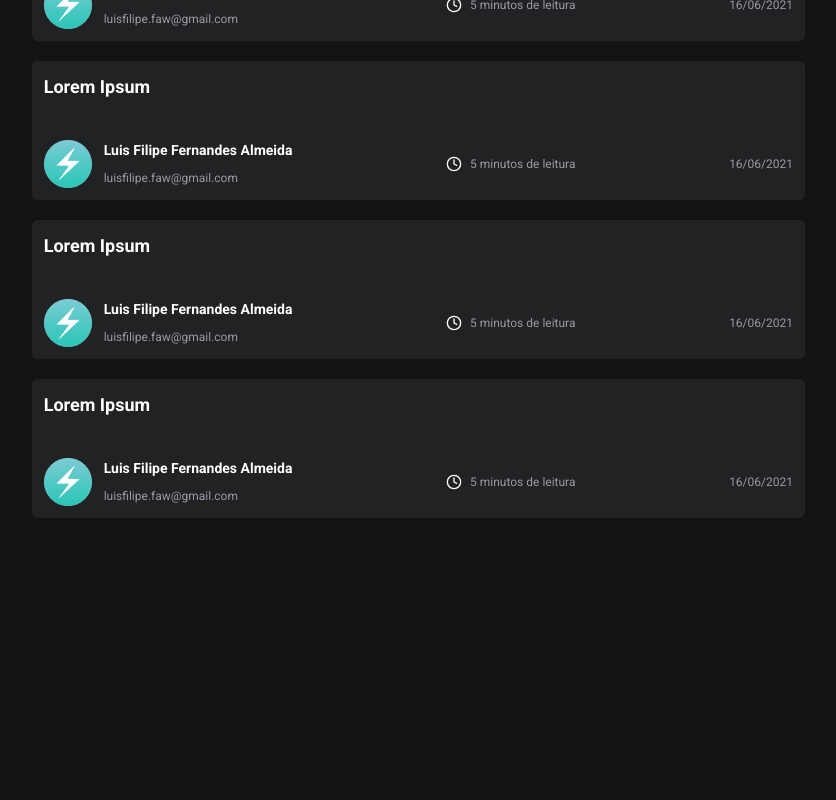
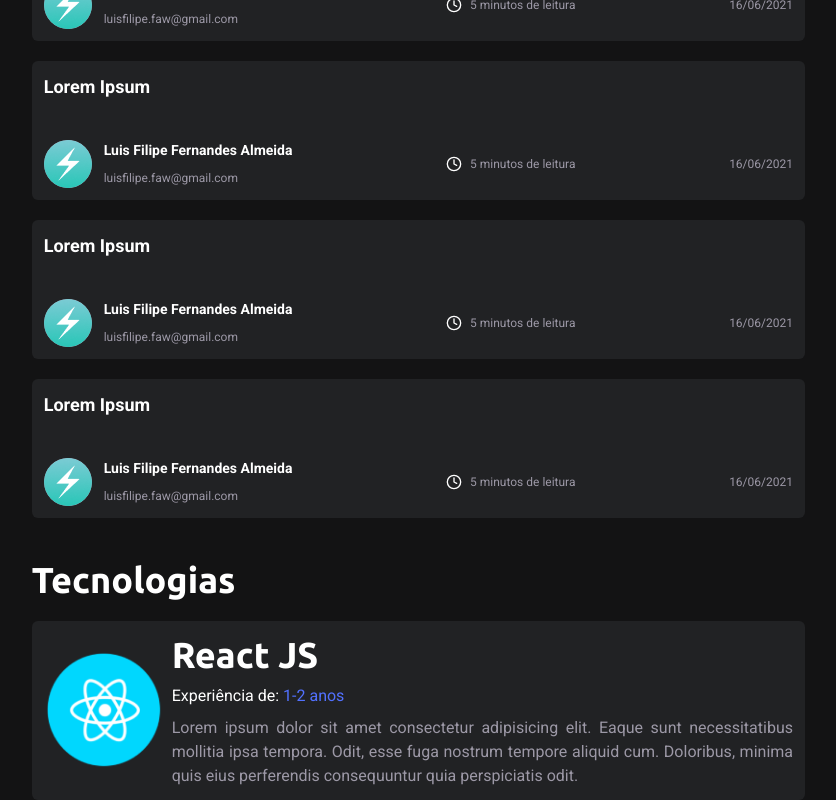
Before and after one commit to hackateam-exreact/frontend, a Next.js app: page /dev/profile/1 in a window 1280 px wide. Shown: the part 1073-1873 px from the top of the page, without its empty margins (435-1271 px from the left). Before the commit the page ends 1591 px from the top, so only its background shows below. Built offline with nearby package versions, Linux system fonts and the light colour scheme.

Commit message:
Add techs session to user profile page

```diff
--- a/src/pages/dev/profile/[userId].tsx
+++ b/src/pages/dev/profile/[userId].tsx
@@ -9,6 +9,7 @@ import Head from 'next/head'
 import { ProfileDescription } from 'components/Profile/ProfileDescription'
 import { ProfileSummary } from 'components/Profile/ProfileSummary'
 import { ProjectList } from 'components/Profile/ProjectList'
+import { TechList } from 'components/Profile/TechList'
 import { useAuth } from 'hooks/useAuth'
 
 export default function ProfilePage() {
@@ -17,7 +18,7 @@ export default function ProfilePage() {
   return (
     <>
       <Head>
-        <title>Luis Filipe | Devspot</title>
+        <title>{user.first_name} | Devspot</title>
       </Head>
 
       <Box h="6rem" mb="1rem" />
@@ -43,6 +44,7 @@ export default function ProfilePage() {
               <ProfileDescription description={user.about} />
               <ProjectList projects={user.projects} />
               <ArticleList user={user} articles={user.articles} />
+              <TechList techs={user.techs} />
             </VStack>
           </GridItem>
         </Grid>
```
